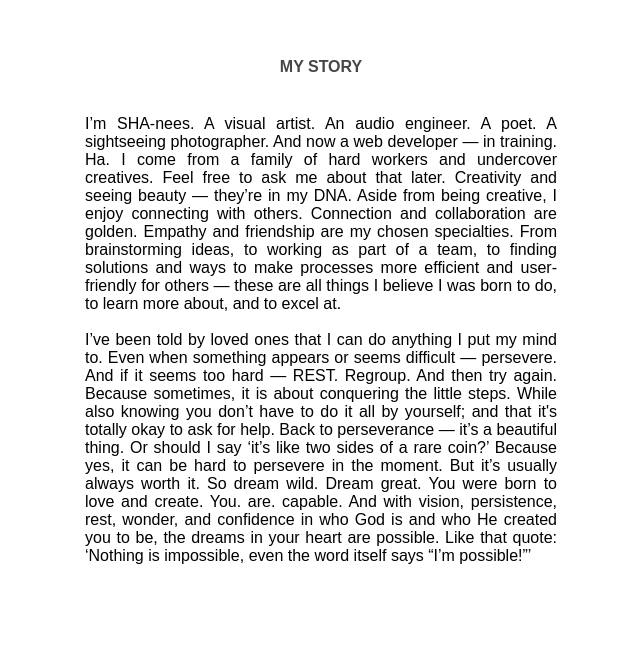
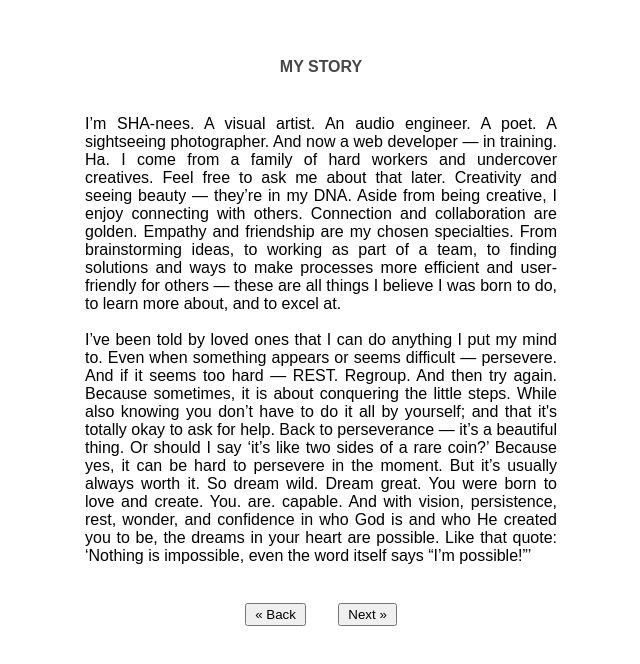
Before and after one commit to cward22/cward22.github.io, a plain HTML site: page about.html in a window 1280 px wide. Shown: the part 110-774 px from the top of the page, without its empty margins (319-959 px from the left). Drawn offline with Linux system fonts and the light colour scheme.

Commit message:
added buttons to About page

```diff
--- a/about.html
+++ b/about.html
@@ -55,7 +55,14 @@
         </p>
     </div>
     <div id="bottom" class="sections">
-        <footer id="footer"></footer>
+        <footer id="footer">
+            <div id="button1Div">
+                <!-- <a href="/index.html" class="previous">&laquo;Homepage</a>
+                <a href="/contact.html" class="next">Contact &raquo;</a> -->
+                <button id="home" type="button" tabindex="0" aria-pressed="false" onclick="document.location ='index.html'">&laquo; Back</button>
+                <button id="email" type="button" tabindex="1" aria-pressed="false" onclick="document.location ='contact.html'">Next &raquo;</button>
+            </div>
+        </footer>
     </div>
     <script src="portfolio.js"></script>
 </body>
--- a/styles.css
+++ b/styles.css
@@ -78,6 +78,21 @@ body, html {
     margin: auto;
 }
 
+/* #button1Div {
+    text-align: center;
+} */
+
+#home {
+    margin: 8px 14px;
+    padding: 2px 8px;
+}
+
+#email {
+    margin: 8px 14px;
+    padding: 2px 8px;
+}
+
 #bottom {
-    height: 18%;
+    height: 10%;
+    text-align: center;
 }
```
Also changed, not shown: index.html (+1 -3 lines).
